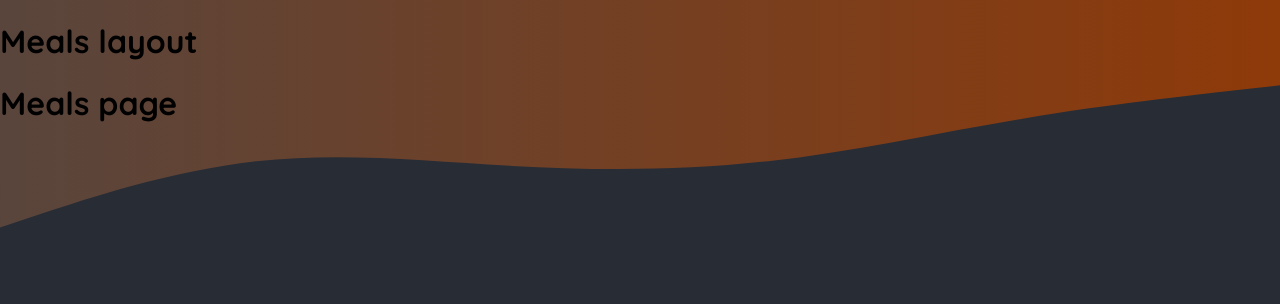
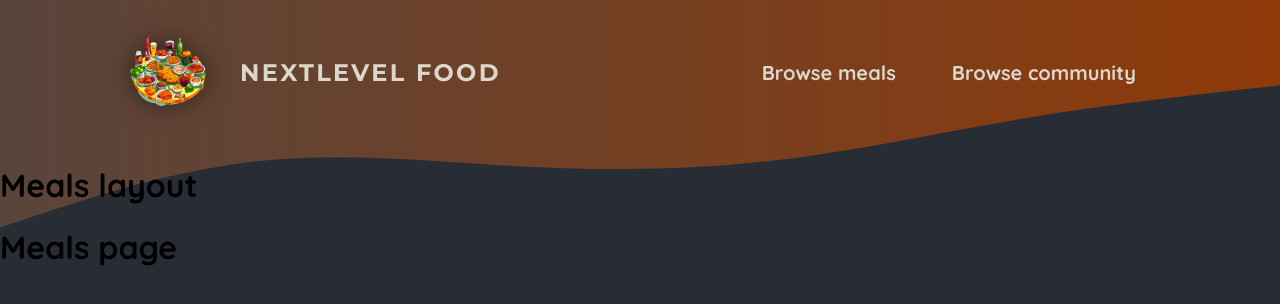
Before and after one commit to internet-unable/NextJS, a Next.js app in the folder 02-foodies-app/: page /meals in a window 1280 px wide. Shown: the top 304 px of the page. Built offline with nearby package versions, Linux system fonts and the light colour scheme.

Commit message:
Created MainHeader
Created header for app. Add styles and learned how to use Image

```diff
--- a/02-foodies-app/app/layout.js
+++ b/02-foodies-app/app/layout.js
@@ -1,8 +1,9 @@
-import './globals.css';
+import MainHeader from "@/components/MainHeader/MainHeader";
+import "./globals.css";
 
 export const metadata = {
-  title: 'NextLevel Food',
-  description: 'Delicious meals, shared by a food-loving community.',
+    title: "NextLevel Food",
+    description: "Delicious meals, shared by a food-loving community.",
 };
 
 export default function RootLayout({ children }) {
@@ -10,16 +11,31 @@
         <html lang="en">
             <body>
                 <div className="header-background">
-          <svg xmlns="http://www.w3.org/2000/svg" viewBox="0 0 1440 320">
+                    <svg
+                        xmlns="http://www.w3.org/2000/svg"
+                        viewBox="0 0 1440 320"
+                    >
                         <defs>
-              <linearGradient id="gradient" x1="0%" y1="0%" x2="100%" y2="0%">
+                            <linearGradient
+                                id="gradient"
+                                x1="0%"
+                                y1="0%"
+                                x2="100%"
+                                y2="0%"
+                            >
                                 <stop
                                     offset="0%"
-                  style={{ stopColor: '#59453c', stopOpacity: '1' }}
+                                    style={{
+                                        stopColor: "#59453c",
+                                        stopOpacity: "1",
+                                    }}
                                 />
                                 <stop
                                     offset="100%"
-                  style={{ stopColor: '#8f3a09', stopOpacity: '1' }}
+                                    style={{
+                                        stopColor: "#8f3a09",
+                                        stopOpacity: "1",
+                                    }}
                                 />
                             </linearGradient>
                         </defs>
@@ -30,6 +46,7 @@
                     </svg>
                 </div>
 
+                <MainHeader />
                 {children}
             </body>
         </html>
--- /dev/null
+++ b/02-foodies-app/components/MainHeader/MainHeader.js
@@ -0,0 +1,33 @@
+import Link from "next/link";
+import Image from "next/image";
+
+import logoImg from "@/assets/logo.png";
+import classes from "./MainHeader.module.css";
+
+export default function MainHeader() {
+    return (
+        <header className={classes.header}>
+            <Link href="/" className={classes.logo}>
+                <Image
+                    src={logoImg.src}
+                    width={80}
+                    height={80}
+                    alt="A plate with food on it"
+                    priority
+                />
+                NextLevel food
+            </Link>
+
+            <nav className={classes.nav}>
+                <ul>
+                    <li>
+                        <Link href="/meals">Browse meals</Link>
+                    </li>
+                    <li>
+                        <Link href="/community">Browse community</Link>
+                    </li>
+                </ul>
+            </nav>
+        </header>
+    );
+}
--- /dev/null
+++ b/02-foodies-app/components/MainHeader/MainHeader.module.css
@@ -0,0 +1,67 @@
+.header {
+    display: flex;
+    justify-content: space-between;
+    align-items: center;
+    padding: 2rem 1rem;
+}
+
+@media (min-width: 768px) {
+    .header {
+        padding: 2rem 10%;
+    }
+}
+
+.logo {
+    display: flex;
+    align-items: center;
+    justify-content: center;
+    gap: 2rem;
+    text-decoration: none;
+    color: #ddd6cb;
+    font-weight: bold;
+    font-family: "Montserrat", sans-serif;
+    letter-spacing: 0.15rem;
+    text-transform: uppercase;
+    font-size: 1.5rem;
+}
+
+.logo img {
+    width: 5rem;
+    height: 5rem;
+    object-fit: contain;
+    filter: drop-shadow(0 0 0.75rem rgba(0, 0, 0, 0.5));
+}
+
+.nav ul {
+    list-style: none;
+    margin: 0;
+    padding: 0;
+    display: flex;
+    gap: 1.5rem;
+    /* font-family: 'Montserrat', sans-serif; */
+    font-size: 1.25rem;
+}
+
+.nav a {
+    text-decoration: none;
+    color: #ddd6cb;
+    font-weight: bold;
+    padding: 0.5rem 1rem;
+    border-radius: 0.5rem;
+}
+
+.nav a:hover,
+.nav a:active {
+    background: linear-gradient(90deg, #ff8a05, #f9b331);
+    background-clip: text;
+    -webkit-background-clip: text;
+    -webkit-text-fill-color: transparent;
+    text-shadow: 0 0 18px rgba(248, 190, 42, 0.8);
+}
+
+.active {
+    background: linear-gradient(90deg, #ff8a05, #f9b331);
+    background-clip: text;
+    -webkit-background-clip: text;
+    -webkit-text-fill-color: transparent;
+}
```
Lines whose indentation alone changed are shown as unchanged.
